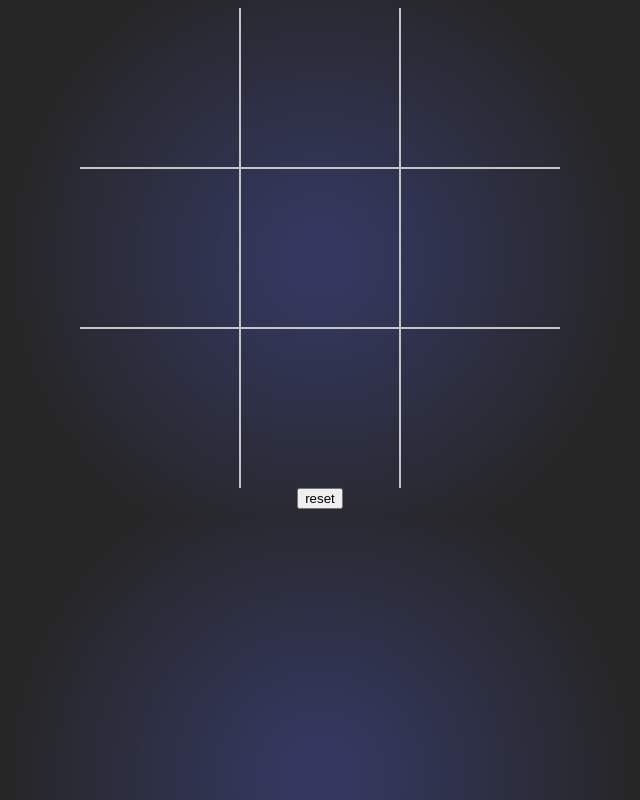
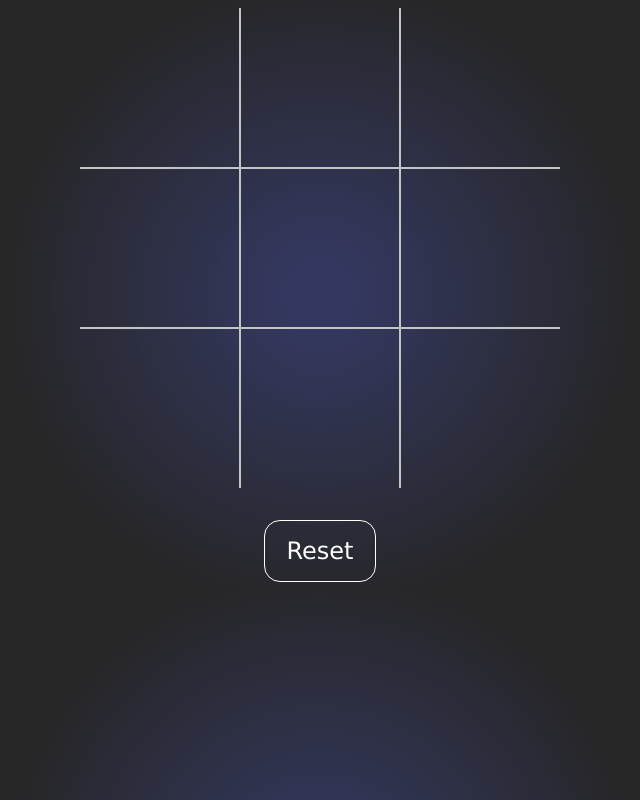
Before and after one commit to dongvt/dongvt.github.io, a plain HTML site: page TeamActW4/index.html in a window 1280 px wide. Shown: the whole page, without its empty margins (320-960 px from the left). Drawn offline with Linux system fonts and the light colour scheme.

Commit message:
Tic Tac Toe Fixed

```diff
--- a/TeamActW4/css.css
+++ b/TeamActW4/css.css
@@ -31,11 +31,30 @@ body {
     font-family: sans-serif;
     font-weight: 600;
     text-shadow: 0 2px 0 #e9e9e9;
-
+    cursor: pointer;
 }
 
 .letterBox {
     animation: fadeIn ease 0.5s;
+}
+
+#reset{
+    background: none;
+    color: white;
+    border-radius: 1rem;
+    border: 1px solid white;
+    padding: 1rem;
+    width: 7rem;
+    margin-top: 2rem;
+    transition-duration: 0.2s;
+    cursor: pointer;
+    font-size: 1.5rem;
+    font-family: Verdana, Geneva, Tahoma, sans-serif;
+}
+
+#reset:hover {
+    background: white;
+    color: rgb(57, 57, 61);
 }
 
 /*borders*/
--- a/TeamActW4/index.html
+++ b/TeamActW4/index.html
@@ -20,6 +20,7 @@
         <div id="box8" class="box"></div>
         <div id="box9" class="box"></div>
     </div>
-    <input type="button" id="reset" value="reset">
+    <button id="reset">Reset</button>
+
 </body>
 </html>
--- a/TeamActW4/js.js
+++ b/TeamActW4/js.js
@@ -1,12 +1,12 @@
 const button = document.getElementById("reset");
-const board = document.getElementById("container");
-const boxes = document.getElementsByClassName("box");
+const board  = document.getElementById("container");
+const boxes  = document.getElementsByClassName("box");
 
 let turn = false; //false -> player one true -> player 2
 let turnCount = 0;
 let size = Math.sqrt(boxes.length); /* If it is a squere the box will give us the dimention
                                     ** Tic tac toe will be always 3x3*/
-
+console.log(boxes[0]);
 //The box array is a lineal array, to actualy check the resuts
 //We would need to put into a matrix (two dimension array)
 const gameMatrix = (boardObject) => {
@@ -18,11 +18,12 @@ const gameMatrix = (boardObject) => {
     let i = 0;
     for (let x = 0; x < size ;x++) {
         for (let y = 0; y < size ;y++) {
-            if  (!typeof boxes[i++].children[0] == "undefined")
-                gMatrix[x][y] = boxes[i++].children[0].innerHTML;
+            if  (typeof boxes[i].children[0] != "undefined")
+                gMatrix[x][y] = boxes[i].children[0].innerHTML;
             else
-                gMatrix[x][y] = boxes[i++].innerHTML;
+                gMatrix[x][y] = boxes[i].innerHTML;
 
+            i++;
         }
     }
     return gMatrix;
--- a/TeamActW5/main.js
+++ b/TeamActW5/main.js
@@ -36,8 +36,6 @@ const hikeList = [
     }
 ];
 
-
-
 const hikeObject = new Hikes();
 const hikeListElement = document.getElementById('hikes');
 //on load grab the array and insert it into the page
```
